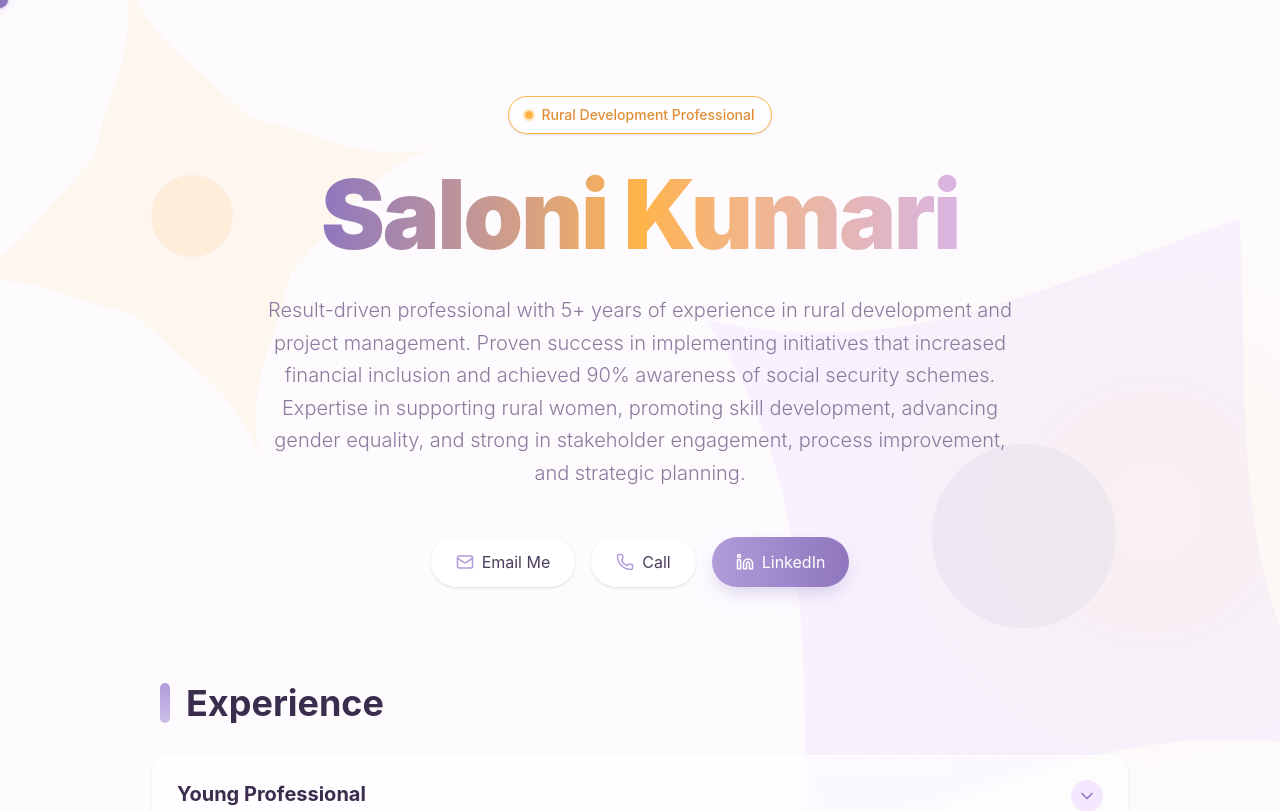
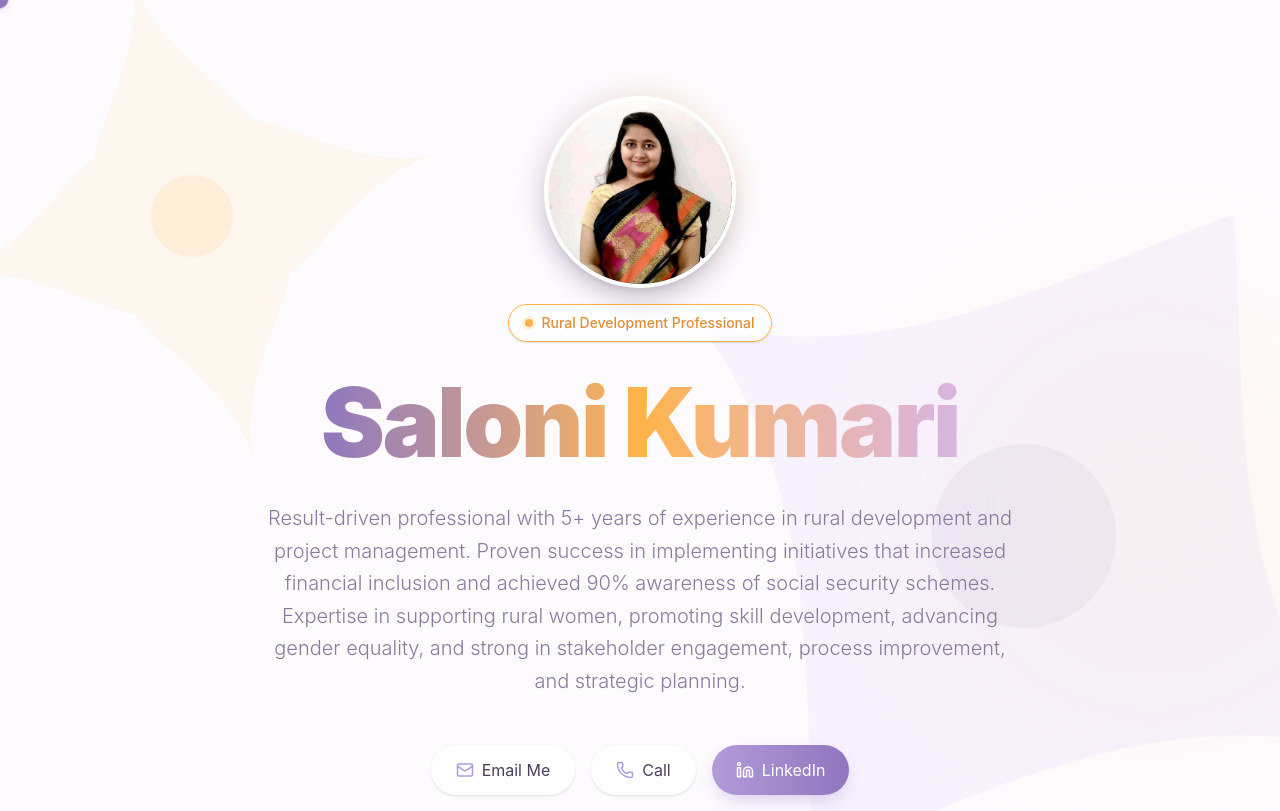
Before and after one commit to SidGitProjects04/saloni-portfolio, a React (Vite) app: page / in a window 1280 px wide. Shown: the top 811 px of the page. Built offline with nearby package versions, Linux system fonts and the light colour scheme.

Commit message:
feat: Add profile picture to hero section

```diff
--- a/src/App.jsx
+++ b/src/App.jsx
@@ -10,6 +10,7 @@ import {
   personalInfo, summary, experience, skills,
   education, certifications, achievements, extracurriculars
 } from './data/resume';
+import profileImage from './assets/profile.png';
 
 // Helper component for reusable glass containers
 const GlassCard = ({ children, className = "" }) => (
@@ -121,12 +122,29 @@ function App() {
             initial={{ opacity: 0, y: 30 }}
             animate={{ opacity: 1, y: 0 }}
             transition={{ duration: 0.8, ease: 'easeOut' }}
-            className="text-center space-y-8"
+            className="text-center space-y-8 flex flex-col items-center"
           >
+            {/* Profile Image Wrapper */}
+            <motion.div
+              style={{ animation: 'float 6s ease-in-out infinite' }}
+              className="relative mb-4 group"
+            >
+              {/* Outer decorative ring */}
+              <div className="absolute inset-0 bg-gradient-to-tr from-[var(--color-primary)] to-[var(--color-accent-light)] rounded-full blur-md opacity-50 group-hover:opacity-80 transition-opacity duration-500 scale-105"></div>
+              {/* Profile Image */}
+              <div className="w-40 h-40 md:w-48 md:h-48 rounded-full overflow-hidden border-4 border-white shadow-xl relative z-10 bg-white">
+                <img
+                  src={profileImage}
+                  alt={personalInfo.name}
+                  className="w-full h-full object-cover"
+                />
+              </div>
+            </motion.div>
+
             {/* UPDATED: Badge uses the new Accent color */}
             <motion.div
               className="inline-flex items-center gap-2 px-4 py-2 rounded-full bg-white/60 backdrop-blur-md border border-[var(--color-accent)] text-[var(--color-accent-dark)] text-sm font-medium shadow-sm"
-              style={{ animation: 'float 6s ease-in-out infinite' }}
+              style={{ animation: 'float 6s ease-in-out infinite', animationDelay: '1s' }}
             >
               <span className="relative flex h-2 w-2">
                 <span className="animate-ping absolute inline-flex h-full w-full rounded-full bg-[var(--color-accent)] opacity-75"></span>
```
Also changed, not shown: src/assets/profile.png (added).
